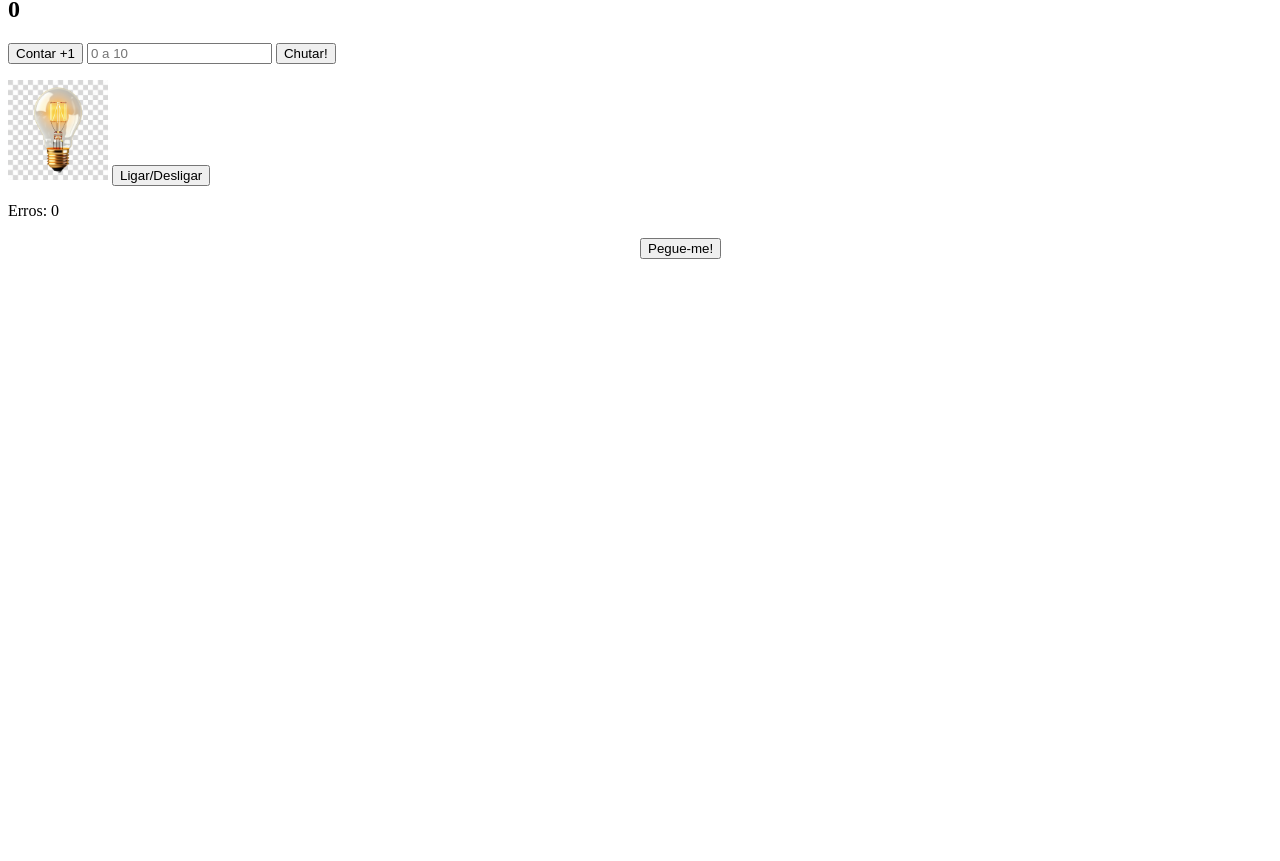
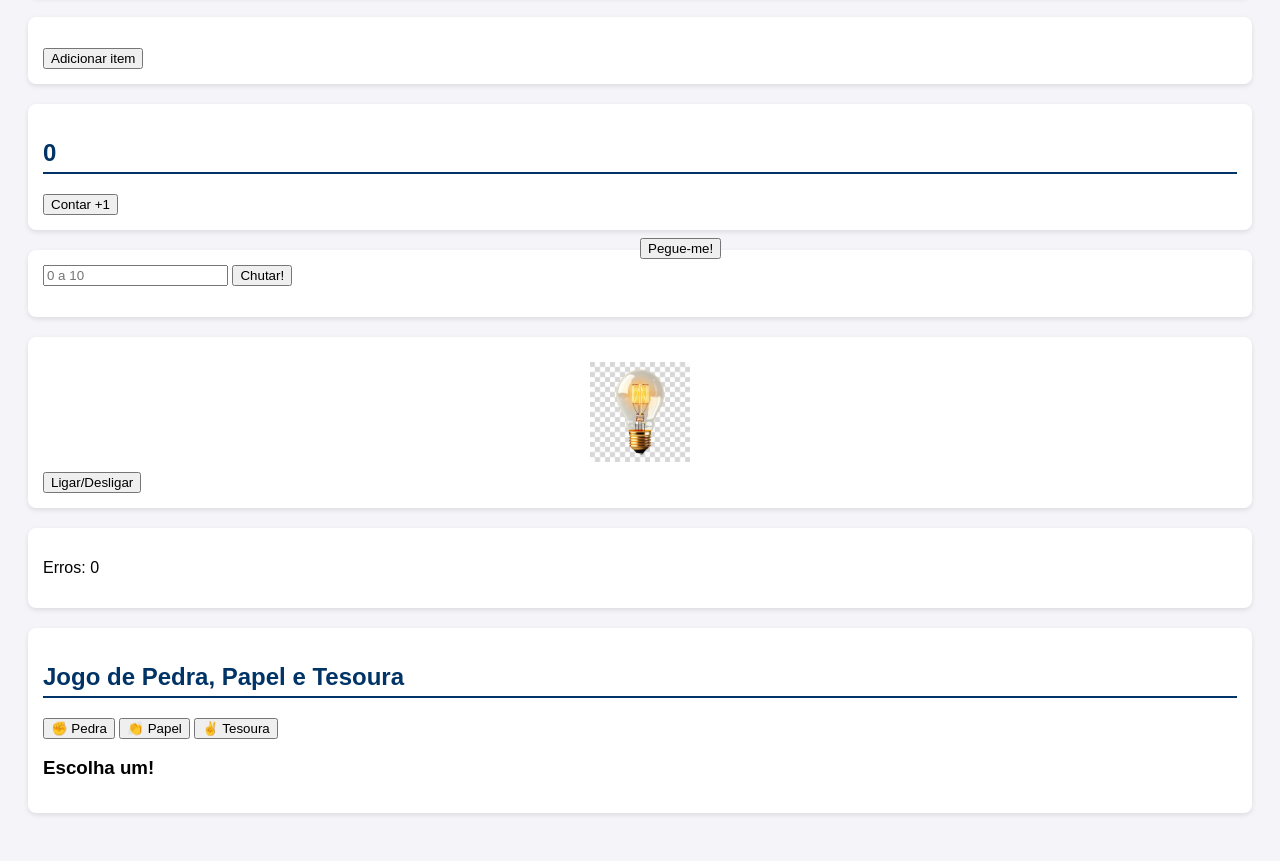
Before and after one commit to itzigrao/prog-internet-2026, a plain HTML site: page dom-teste.html in a window 1280 px wide. Shown: the part 162-1023 px from the top of the page. Before the commit the page ends 800 px from the top, so only its background shows below. Drawn offline with Linux system fonts and the light colour scheme.

Commit message:
Roteiro 7

```diff
--- a/dom-teste.html
+++ b/dom-teste.html
@@ -4,31 +4,80 @@
     <meta charset="UTF-8">
     <meta name="viewport" content="width=device-width, initial-scale=1.0">
     <title>Document</title>
+    <style>
+        body {
+            font-family: sans-serif;
+            padding: 20px;
+            background-color: #f4f4f9;
+             }
+        .box {
+            background: white;
+            padding: 15px;
+            border-radius: 8px;
+            box-shadow: 0 2px 5px rgba(0,0,0,0.1);
+            margin-bottom: 20px;
+                 }
+        h2 {
+            color: #003366;
+            border-bottom: 2px solid #003366; padding-bottom: 5px;
+             }
+        #fugitivo {
+            position: absolute; transition: all 0.1s;
+         }
+        .lamp-container {
+            text-align: center;
+         }
+        img {
+            width: 150px; display: block; margin: 10px auto;
+        }
+    </style>
 </head>
 <body>
+    <div class="box">
         <h1 id="titulo">Título</h1>
         <button onclick="mudartexto()">Clique aqui</button>
+    </div>
 
+    <div class="box">
         <ul id="minhaLista"></ul>
         <button id="add">Adicionar item</button>
+    </div>
 
+    <div class="box">
         <h2 id="contador">0</h2>
         <button id="btnSoma">Contar +1</button>
+    </div>
 
+    <div class="box">
         <input type="number" id="palpite" placeholder="0 a 10">
         <button id="btnChutar">Chutar!</button>
         <p id="feedback"></p>
+    </div>
 
+    <div class="box">
         <img id='lampada' src="/assets/img/lampada.png" style="width:100px;">
         <button id="btnInterruptor">Ligar/Desligar</button>
+    </div>
 
+    <div class="box">
         <p>Erros: <span id="contadorErros">0</span></p>
         <button id="fugitivo" style="position: absolute; left: 50%; top: 50%;">
             Pegue-me!
         </button>
+    </div>
+
+    <div class="box">
+        <h2>Jogo de Pedra, Papel e Tesoura</h2>
+        <button onclick="jogar('Pedra')">&#9994 Pedra</button>
+        <button onclick="jogar('Papel')">&#128079 Papel</button>
+        <button onclick="jogar('Tesoura')">&#9996 Tesoura</button>
+        <h3 id="resultadoJogo">Escolha um!</h3>
+    </div>
 
 
     <script>
+
+
         const lista = document.getElementById('minhaLista');
         const botao = document.getElementById('add');
 
@@ -49,7 +98,26 @@
         const placar = document.getElementById('contadorErros');
         let erros = 0;
 
-        btn.addEventListener('mousehover', () => {
+        const opcoes = ['Pedra', 'Papel', 'Tesoura'];
+        function jogar(player) {
+            const pc = opcoes[Math.floor(Math.random() * 3)]; // gera uma escolha aleatória para o computador
+            const res = document.getElementById("resultadoJogo");
+
+            if (player === pc) {
+                res.innerText = 'Empate! Ambos escolheram  ' + pc + '';
+            } else if (
+                (player === 'Pedra' && pc === 'Tesoura') ||
+                (player === 'Papel' && pc === 'Pedra') ||
+                (player === 'Tesoura' && pc === 'Papel')
+            ) {
+                res.innerText = 'Você Ganhou!' + player + ' vence ' + pc + '!';
+            } else {
+                res.innerText = 'Você Perdeu! ' + pc + ' vence ' + player + '!';
+            }
+        }
+
+
+        btn.addEventListener('mouseover', () => {
             erros++;
             placar.innerText = erros;
             // Gera uma posição aleatória para o botão dentro da janela
```
Also changed, not shown: index-api.html (added). Lines whose indentation alone changed are shown as unchanged.
